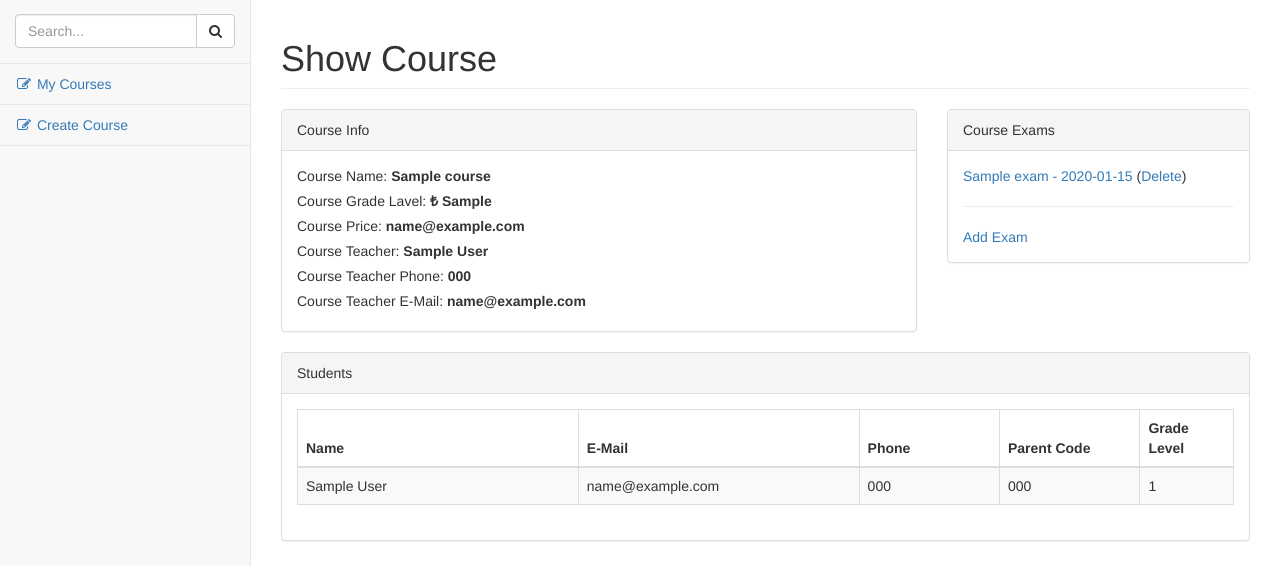
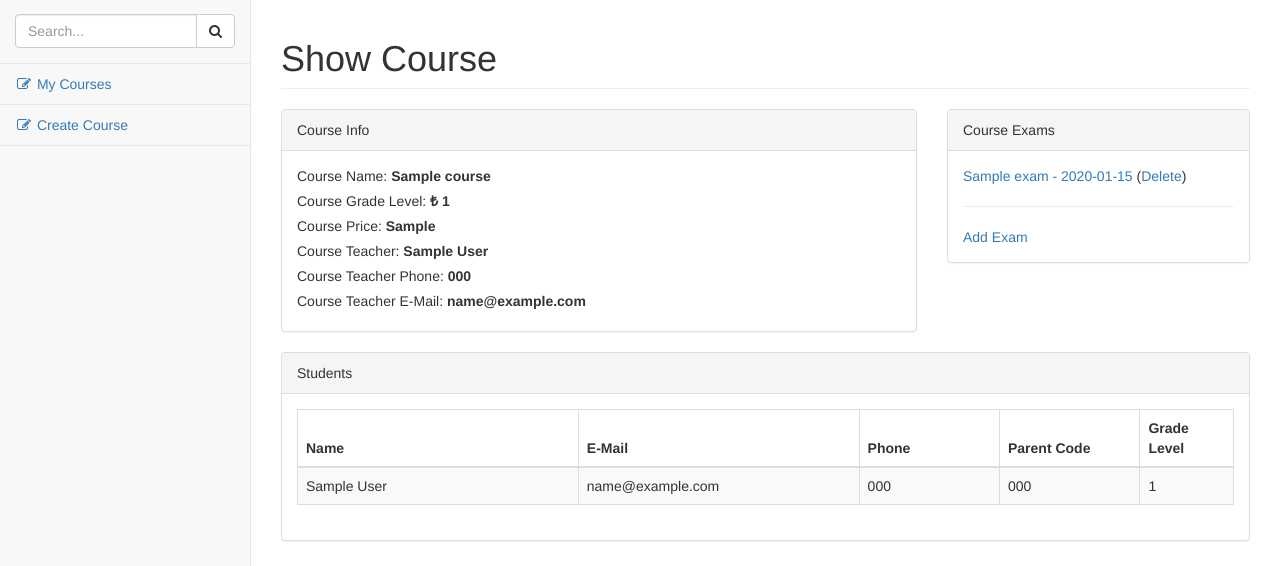
Before and after one commit to fatihfurkan46/CourseFinder, a Flask app: page /course/teacher/1 in a window 1280 px wide. Shown: the part 52-618 px from the top of the page. Run offline with Flask 2, Linux system fonts and the light colour scheme; a user stored in the database is signed in; tables that the repository leaves empty hold one stand-in row (values such as "Sample post"); some libraries are stand-ins or nearby versions.

Commit message:
Some index fixed

```diff
--- a/app/templates/views/course/teacher_index.html
+++ b/app/templates/views/course/teacher_index.html
@@ -15,7 +15,7 @@
                         <thead>
                             <tr>
                                 <th width="50%">Name</th>
-                                <th width="30%">Grande Level</th>
+                                <th width="30%">Grade Level</th>
                                 <th width="20%">Action</th>
                             </tr>
                         </thead>
--- a/app/templates/views/course/teacher_show.html
+++ b/app/templates/views/course/teacher_show.html
@@ -15,8 +15,8 @@
                 </div>
                 <div class="panel-body">
                     Course Name: <label>{{ course.name }}</label><br>
-                    Course Grade Lavel: <label>₺ {{ course.price }}</label><br>
-                    Course Price: <label>{{ course.teacher.email }}</label><br>
+                    Course Grade Level: <label>₺ {{ course.grade_level }}</label><br>
+                    Course Price: <label>{{ course.price }}</label><br>
                     Course Teacher: <label>{{ course.teacher.name }}</label><br>
                     Course Teacher Phone: <label>{{ course.teacher.phone }}</label><br>
                     Course Teacher E-Mail: <label>{{ course.teacher.email }}</label><br>
--- a/app/templates/views/main/info.html
+++ b/app/templates/views/main/info.html
@@ -13,7 +13,8 @@
         {% for course in student.courses %}
                 &emsp;<b>Name:</b> {{ course.name }} <br>
                 &emsp;<b>Teacher:</b> {{ course.teacher.name }}<br>
-                &emsp;<b>Phone:</b> {{ course.teacher.phone }}
+                &emsp;<b>Phone:</b> {{ course.teacher.phone }}<br>
+                &emsp;<b>E-mail:</b> {{ course.teacher.email }}
                 {% if course.exams %}
                     <br>
                     &emsp;<b>Exams:</b>
```
